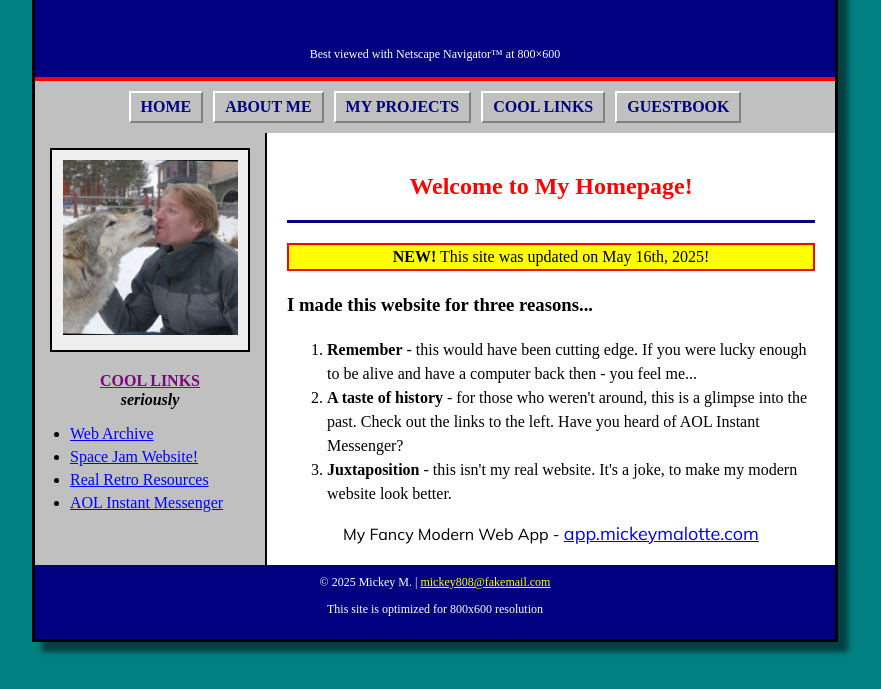
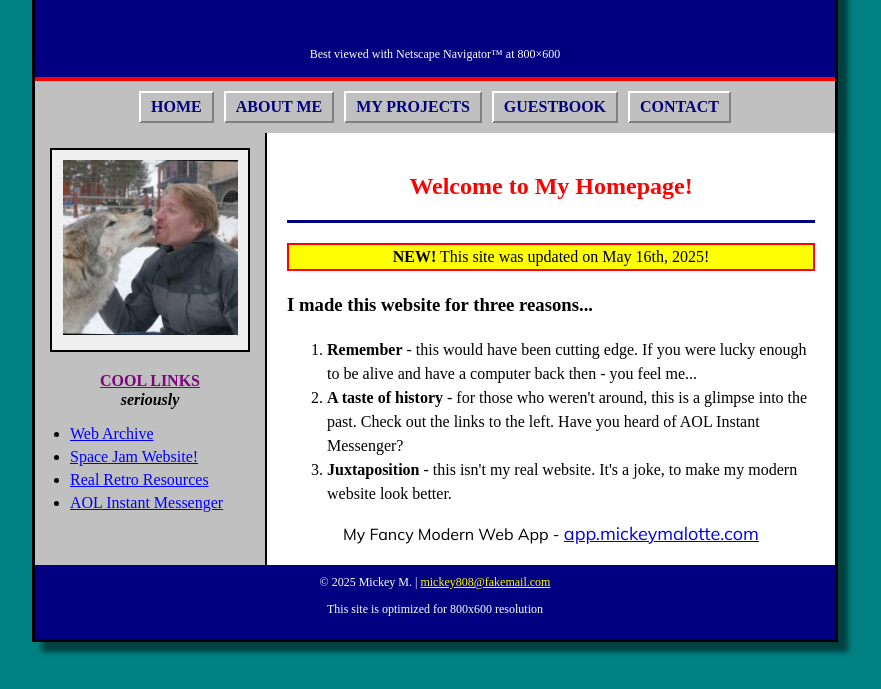
Before and after one commit to MickeyJ/my-retro-homepage, a website: page public/index.html in a window 1280 px wide. Shown: the part 111-800 px from the top of the page, without its empty margins (205-1086 px from the left). Drawn offline with Linux system fonts and the light colour scheme.

```diff
--- a/public/index.html
+++ b/public/index.html
@@ -57,9 +57,9 @@
       <a href="https://app.mickeymalotte.com/demo/game"
          class="nav-button">MY PROJECTS</a>
       <a href="#"
-         class="nav-button">COOL LINKS</a>
+         class="nav-button">GUESTBOOK</a>
       <a href="#"
-         class="nav-button">GUESTBOOK</a>
+         class="nav-button">CONTACT</a>
     </nav>
 
     <div class="content">
```
Also changed, not shown: .github/workflows/deploy.yml.
